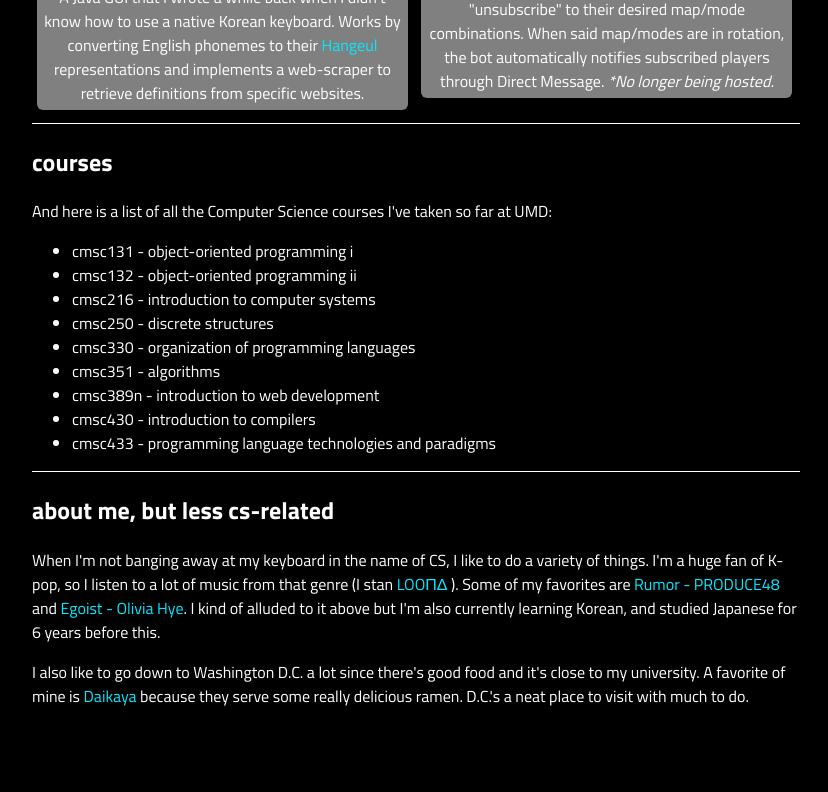
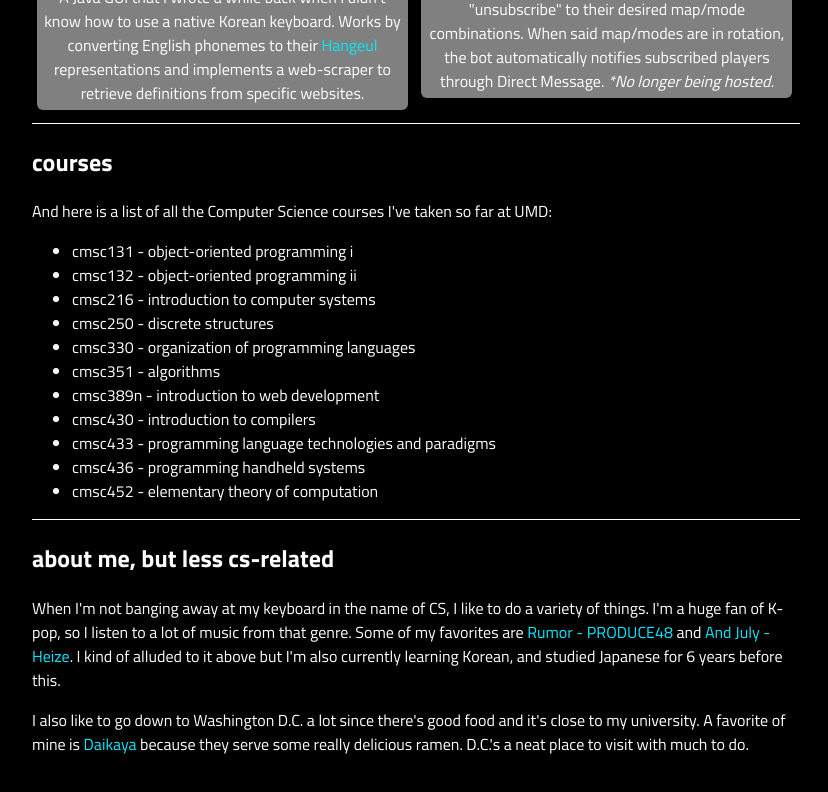
Before and after one commit to timmiehaha/jemiseo.github.io, a plain HTML site: page index.html in a window 1280 px wide. Shown: the part 1554-2346 px from the top of the page, without its empty margins (224-1052 px from the left). Before the commit the page ends 2310 px from the top, so only its background shows below. Drawn offline with Linux system fonts and the light colour scheme.

Commit message:
update classes

```diff
--- a/index.html
+++ b/index.html
@@ -229,21 +229,21 @@
           <li>cmsc389n - introduction to web development</li>
           <li>cmsc430 - introduction to compilers</li>
           <li>cmsc433 - programming language technologies and paradigms</li>
+          <li>cmsc436 - programming handheld systems</li>
+          <li>cmsc452 - elementary theory of computation</li>
         </ul>
         <hr />
         <h2 id="aboutme_b">about me, but less cs-related</h2>
         <p>
           When I'm not banging away at my keyboard in the name of CS, I like to
           do a variety of things. I'm a huge fan of K-pop, so I listen to a lot
-          of music from that genre (I stan
-          <a href="http://loonatheworld.com/" target="_blank">LOOΠΔ</a>
-          ). Some of my favorites are
+          of music from that genre. Some of my favorites are
           <a target="_blank" href="https://www.youtube.com/watch?v=HtsbVEC_Cmo"
             >Rumor - PRODUCE48</a
           >
           and
-          <a target="_blank" href="https://www.youtube.com/watch?v=UkY8HvgvBJ8"
-            >Egoist - Olivia Hye</a
+          <a target="_blank" href="https://www.youtube.com/watch?v=rCeM57e2BfU"
+            >And July - Heize</a
           >. I kind of alluded to it above but I'm also currently learning
           Korean, and studied Japanese for 6 years before this.
         </p>
```
